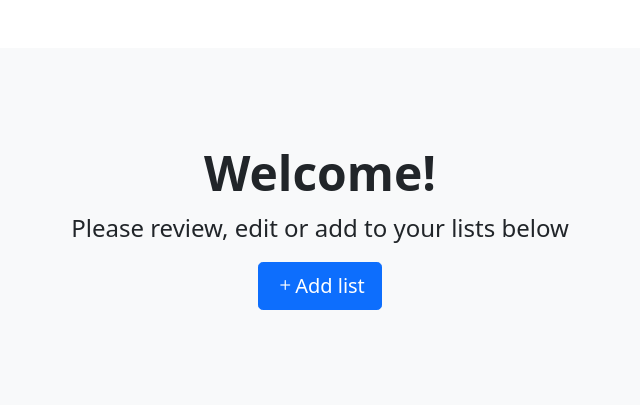
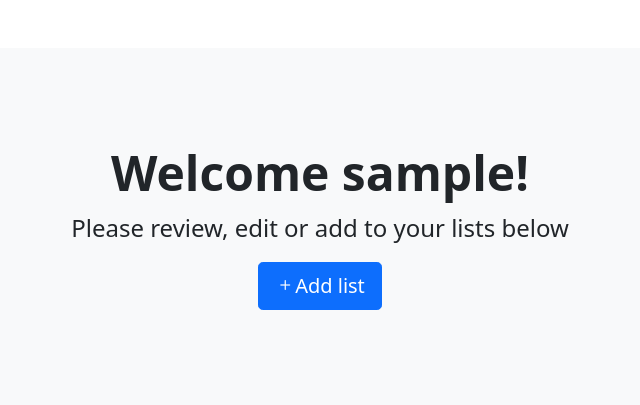
Before and after one commit to Seamse/ci-project-four, a Django app: page / in a window 1280 px wide. Shown: the part 56-461 px from the top of the page, without its empty margins (320-960 px from the left). Run offline with Django 4.2, Linux system fonts and the light colour scheme; the visitor is signed in with stand-in values (Sample User, id 1); data that the repository does not hold is empty; some libraries are stand-ins or nearby versions.

Commit message:
Add username in welcome message

```diff
--- a/templates/index.html
+++ b/templates/index.html
@@ -5,11 +5,12 @@
     <div class="container px-lg-5">
         <div class="p-4 p-lg-5 bg-light rounded-3 text-center">
             <div class="m-4 m-lg-5">
-                <h1 class="display-5 fw-bold">Welcome!</h1>
                 {% if user.is_authenticated %}
+                <h1 class="display-5 fw-bold">Welcome {{ user.get_username }}!</h1>
                 <p class="fs-4">Please review, edit or add to your lists below</p>
                 <a class="btn btn-primary btn-lg" href="/add"><i class="bi bi-plus"></i>Add list</a>
                 {% else %}
+                <h1 class="display-5 fw-bold">Welcome!</h1>
                 <br>
                 <p class="fs-4">Errand Doings is here to help you clear your head.</p>
                 <p class="fs-4">Start organizing the things you need to do by signing up today!</p>
```
